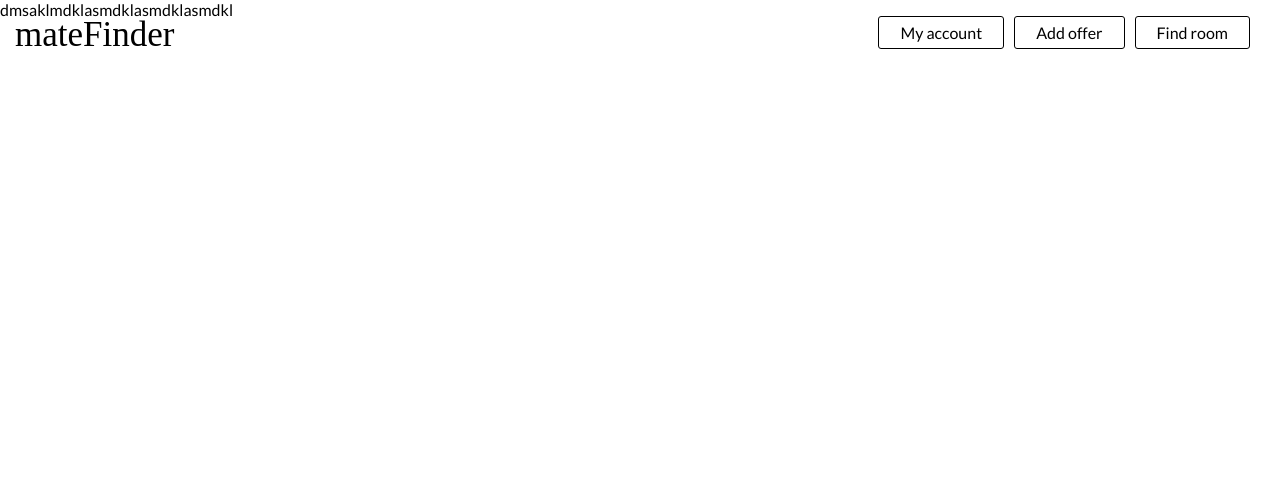
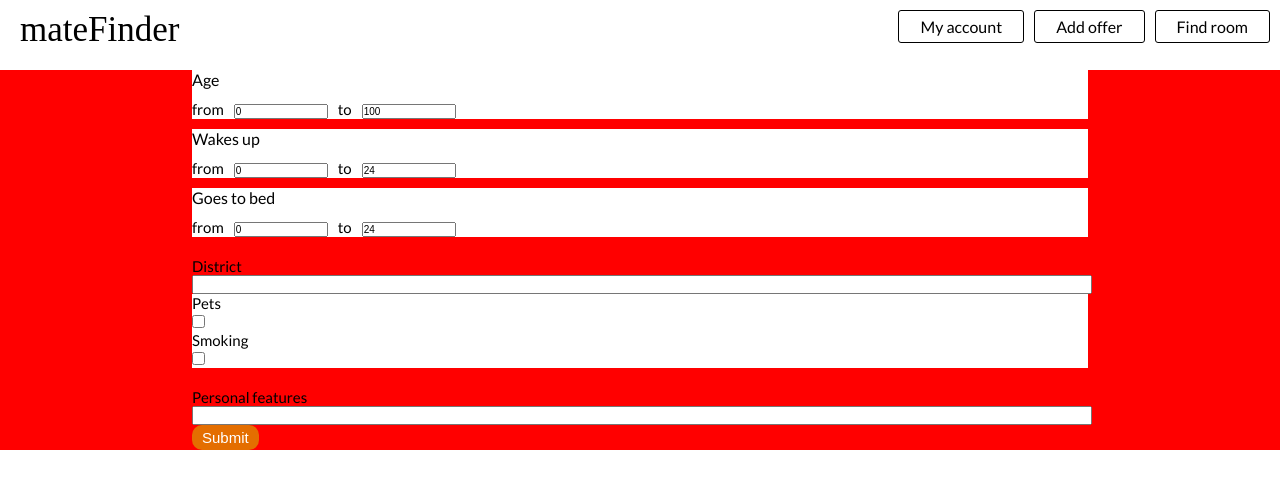
Before and after one commit to hergerr/finder, a React (Create React App) app in the folder frontend/: page /about in a window 1280 px wide. Shown: the top 488 px of the page. Built offline with nearby package versions, Linux system fonts and the light colour scheme; a web font is replaced by a local one.

Commit message:
Landing page image css fix

```diff
--- a/frontend/src/App.js
+++ b/frontend/src/App.js
@@ -12,15 +12,20 @@ import { LandingPage } from './pages/landing-page.component';
 import { MateListPage } from './pages/mate-list-page.component';
 
 const App = styled.div`
+  width: 100%;
 `
 
 const NavContainer = styled.div`
+  width: 100%;
+  height: 50px;
+  padding-top: 10px;
+  z-index: 1;
 `
 
 const Nav = styled.nav`
-  position: absolute;
-  z-index: 2;
-  right: 20px;
+  /* width: 1200px;
+  margin: 0 auto;
+  height: 70px; */
 
   li {
     float: right;
@@ -43,12 +48,10 @@ const Nav = styled.nav`
 
 const Logo = styled.p`
   font-family: 'Nova Slim', cursive;
-  margin: 0;
   position: absolute;
-  z-index: 2;
-  top: 15px;
-  left: 15px;
   font-size: 35px;
+  margin: 0 20px;
+  float:left;
 `
 
 
@@ -77,9 +80,9 @@ class Application extends React.Component {
 
     return (
       <App>
-        <Logo>{this.state.title}Finder</Logo>
         <Router>
           <NavContainer>
+            <Logo>{this.state.title}Finder</Logo>
             <Nav>
               <ul>
                 <li>
@@ -102,6 +105,7 @@ class Application extends React.Component {
                 </li>
               </ul>
             </Nav>
+          </NavContainer>
 
           <Switch>
             <Route path="/mate/list">
@@ -131,7 +135,6 @@ class Application extends React.Component {
                 handleSwitchVisibility={this.handleSwitchVisibility} />
             </Route>
           </Switch>
-          </NavContainer>
         </Router>
 
       </App>
--- a/frontend/src/index.css
+++ b/frontend/src/index.css
@@ -1,10 +1,15 @@
+* {
+  margin: 0;
+  padding: 0;
+}
+
 /* https://joshwcomeau.com/css/css-variables-for-react-devs/ */
 html {
   --color-orange: #E46E00;
+  --color-grey: #E5E5E5;
 }
 
 body {
-  margin: 0;
   font-family: 'Lato', sans-serif;
   overflow: hidden;
 }
--- a/frontend/src/pages/landing-page.component.jsx
+++ b/frontend/src/pages/landing-page.component.jsx
@@ -6,6 +6,10 @@ import { MatePopup } from '../components/mate-popup.component';
 import { RoomPopup } from '../components/room-popup.component';
 
 const Container = styled.div`
+    background-image: url(${props => props.image});
+    width: 100%;
+    height: 100vh;
+    margin-top: -60px;
 `
 
 const Title = styled.p`
@@ -20,7 +24,7 @@ const Image = styled.img`
     width: 100%;
     position: absolute;
     top: 0;
-    z-index: 1;
+    z-index: 0;
 `
 
 const Button = styled.button`
@@ -68,9 +72,9 @@ class LandingPage extends React.Component {
         }
 
         return (
-            <Container>
+            <Container image={this.props.image}>
                 <Title>{this.props.title}</Title>
-                <Image src={this.props.image} alt="page background"/>
+                {/* <Image src={this.props.image} alt="page background"/> */}
                 {this.props.renderLoginPopup &&
                     <PopupContainer>
                         <LoginPopup
--- a/frontend/src/pages/mate-list-page.component.jsx
+++ b/frontend/src/pages/mate-list-page.component.jsx
@@ -1,19 +1,109 @@
 import React from 'react';
 import styled from 'styled-components';
+import * as Yup from 'yup';
+import { Formik } from 'formik';
+import { TwoInputsAndLabel } from '../components/two-inputs-and-label.component';
+import { InputAndLabel } from '../components/input-and-label.component';
+import { CheckboxAndLabel } from '../components/checkbox-and-label.component';
+import { SearchButton } from '../components/search-button.component';
 
 
+const Container = styled.div`
+    background-color: red;
+    width: 100%;
+`
+
+const FormWrapper = styled.form`
+    width: 70%;
+    margin: 0 auto;
+`
+
 class MateListPage extends React.Component {
-    constructor(props){
+    // eslint-disable-next-line
+    constructor(props) {
         super(props);
     }
 
-    render(){
-        return(
-            <div>
-                dmsaklmdklasmdklasmdklasmdkl
-            </div>
+    render() {
+        return (
+            <Container>
+                <Formik
+                    initialValues={{
+                        ageFrom: 0,
+                        ageTo: 100,
+                        wakeFrom: 0,
+                        wakeTo: 24,
+                        bedFrom: 0,
+                        bedTo: 24,
+                        district: '',
+                        features: '',
+                        pets: false,
+                        smoking: false,
+                    }}
+
+                    validationSchema={Yup.object({
+                        ageFrom: Yup.number()
+                            .min(0, 'Must be greater or equal 0')
+                            .max(100, 'Must be less or equal 100'),
+                        ageTo: Yup.number()
+                            .min(0, 'Must be greater or equal 0')
+                            .max(100, 'Must be less or equal 100'),
+                        wakeFrom: Yup.number()
+                            .min(0, 'Must be greater or equal 0')
+                            .max(24, 'Must be less or equal 24'),
+                        wakeTo: Yup.number()
+                            .min(0, 'Must be greater or equal 0')
+                            .max(24, 'Must be less or equal 24'),
+                        bedFrom: Yup.number()
+                            .min(0, 'Must be greater or equal 0')
+                            .max(24, 'Must be less or equal 24'),
+                        bedTo: Yup.number()
+                            .min(0, 'Must be greater or equal 0')
+                            .max(24, 'Must be less or equal 24'),
+                    })}
+
+                    onSubmit={values => {
+                        alert(JSON.stringify(values, null, 2));
+                    }}
+                >
+                    {props => (
+                        <FormWrapper onSubmit={props.handleSubmit}>
+                            <TwoInputsAndLabel label="Age" idFrom="ageFrom" idTo="ageTo" nameFrom="ageFrom" nameTo="ageTo" onChange={props.handleChange} valueFrom={props.values.ageFrom} valueTo={props.values.ageTo} />
+                            {/* komunikat jesli walidacja sie nie powiedzie */}
+                            {props.touched.ageFrom && props.errors.ageFrom ? (
+                                <div>{props.errors.ageFrom}</div>
+                            ) : null}
+                            {props.touched.ageTo && props.errors.ageTo ? (
+                                <div>{props.errors.ageTo}</div>
+                            ) : null}
+                            <TwoInputsAndLabel label="Wakes up" idFrom="wakeFrom" idTo="wakeTo" nameFrom="wakeFrom" nameTo="wakeTo" onChange={props.handleChange} valueFrom={props.values.wakeFrom} valueTo={props.values.wakeTo} />
+                            {props.touched.wakeFrom && props.errors.wakeFrom ? (
+                                <div>{props.errors.wakeFrom}</div>
+                            ) : null}
+                            {props.touched.wakeTo && props.errors.wakeTo ? (
+                                <div>{props.errors.wakeTo}</div>
+                            ) : null}
+                            <TwoInputsAndLabel label="Goes to bed" idFrom="bedFrom" idTo="bedTo" nameFrom="bedFrom" nameTo="bedTo" onChange={props.handleChange} valueFrom={props.values.bedFrom} valueTo={props.values.bedTo} />
+                            {props.touched.bedFrom && props.errors.bedFrom ? (
+                                <div>{props.errors.bedFrom}</div>
+                            ) : null}
+                            {props.touched.bedTo && props.errors.bedTo ? (
+                                <div>{props.errors.bedTo}</div>
+                            ) : null}
+                            <InputAndLabel label="District" id="district" name="district" onChange={props.handleChange} value={props.values.district} />
+                            <CheckboxAndLabel label="Pets" id="pets" name="pets" onChange={props.handleChange} value={props.values.pets} />
+                            <CheckboxAndLabel label="Smoking" id="smoking" name="smoking" onChange={props.handleChange} value={props.values.smoking} />
+                            <InputAndLabel label="Personal features" id="features" name="features" onChange={props.handleChange} value={props.values.features} />
+
+                            <SearchButton>Submit</SearchButton>
+                        </FormWrapper>
+                    )}
+
+
+                </Formik>
+            </Container>
         )
     }
 }
 
-export {MateListPage}
+export { MateListPage }
```
Also changed, not shown: frontend/src/logo.svg (deleted). Lines whose indentation alone changed are shown as unchanged.
